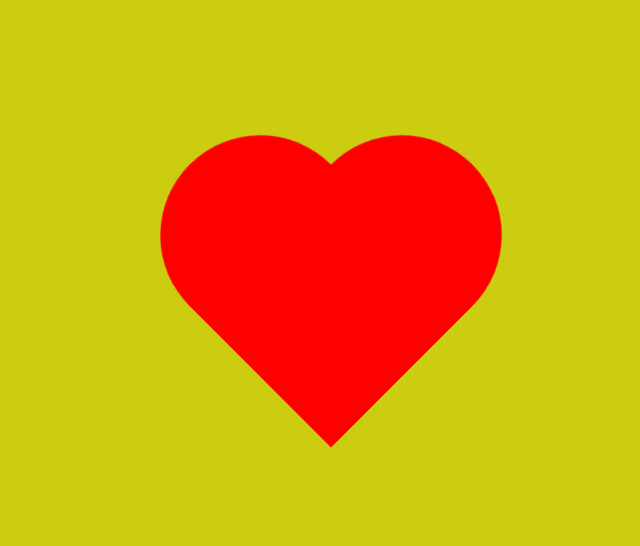
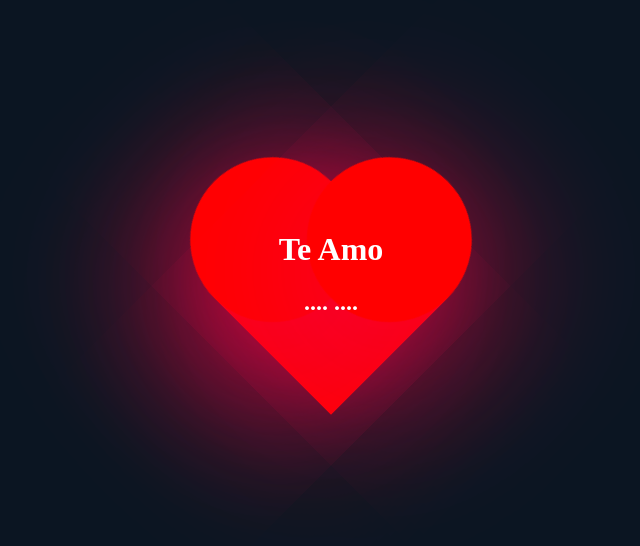
Before and after one commit to NoBody-UU/T_T, a plain HTML site: page Respuesta/si.html in a window 1280 px wide. Shown: the part 102-648 px from the top of the page, without its empty margins (309-949 px from the left). Drawn offline with Linux system fonts and the light colour scheme.

Commit message:
`Update` Si

```diff
--- a/Respuesta/si.html
+++ b/Respuesta/si.html
@@ -5,11 +5,13 @@
   <meta http-equiv="X-UA-Compatible" content="IE=edge">
   <meta name="viewport" content="width=device-width, initial-scale=1.0">
   <link rel="stylesheet" href="../css/si.css">
-  <title>SIIII</title>
+  <link rel="shortcut icon" href="../img/girasol.png" type="image/x-icon">
+  <title>love u</title>
 </head>
 <body>
 
   <div class="heart"></div>
+  <div class="contenido"><h1>Te Amo</h1><h2>.... ....</h2></div>
 
 </body>
 </html>
--- a/css/si.css
+++ b/css/si.css
@@ -1,41 +1,56 @@
-* {
-  background: #cc1;
+body {
+  margin: 0;
+  padding: 0;
+  min-height: 100vh;
+  display: flex;
+  align-items: center;
+  justify-content: center;
+  background: #0b1522 ;
 }
-body{
-  display: flex;
-  justify-content: center;
-  align-items: center;
-  height: 100vh;
+/* textos */
+h1{color: white;}
+h2{color: white;}
+
+
+/* Corazon */
+.heart{
+  height: 150px;
+  width: 150px;
+  background-color: red;
+  position: relative;
+  transform: rotate(45deg);
+  box-shadow: -20px 20px 150px #f20044;
+  animation: palpitar 0.5s linear infinite alternate;
 }
-:root{
-  --heigth:200px;
-  --color:red;
+.contenido{
+  position: fixed;
+  margin-bottom: 50px;
+  text-align: center;
 }
-.heart{
-  height: var(--heigth);
-  width: var(--heigth);
-  background-color: var(--color);
-  transform: rotate(45deg);
-  animation: latir .5s infinite ease-in-out alternate;
+@keyframes palpitar {
+  0%{transform:  rotate(45deg) scale(1.10);}
+  80%{transform: rotate(45deg) scale(1.0);}
+  100%{transform: rotate(45deg) scale(0.8);}
+
 }
-.heart::before, .heart::after{
+.heart::before{
   content: "";
-  height: var(--heigth);
-  width: var(--heigth);
-  background-color: var(--color);
-  display: block;
   position: absolute;
+  height: 150px;
+  width: 150px;
+  background: red;
+  right: 50%;
   border-radius: 50%;
-  transform: translateY(-100px);
+  box-shadow: 20px 20px 150px #f20044;
 }
 .heart::after{
-  transform: translateX(-100px);
-
+  content: "";
+  position: absolute;
+  height: 150px;
+  width: 150px;
+  background: red;
+  top: -50%;
+  border-radius: 50%;
+  box-shadow: 20px 20px 150px #f20044;
 }
-@keyframes latir{
-  100%{
-      transform:rotate(45deg) scale(1.2);
-  }
-}
-
 /* CODE BY: NoBody#9666 */
```
